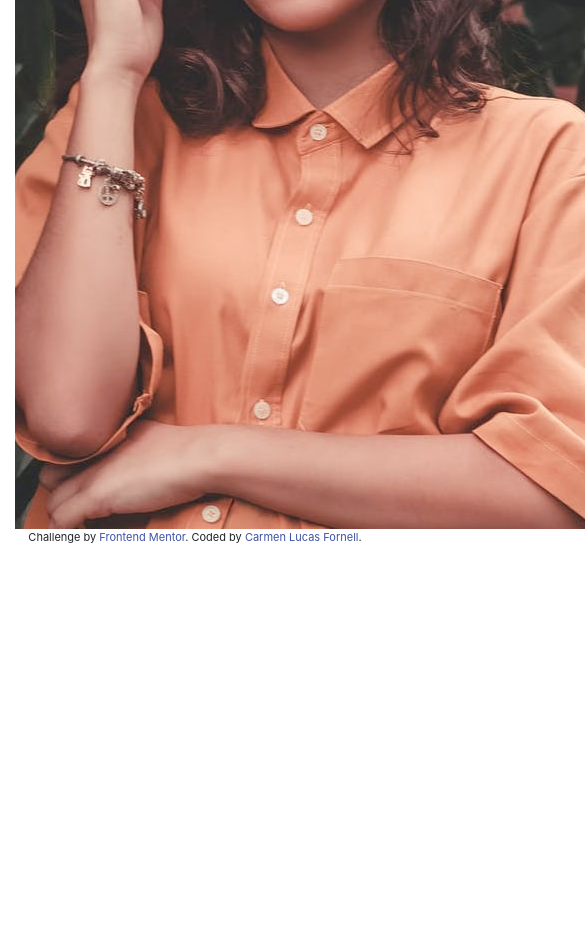
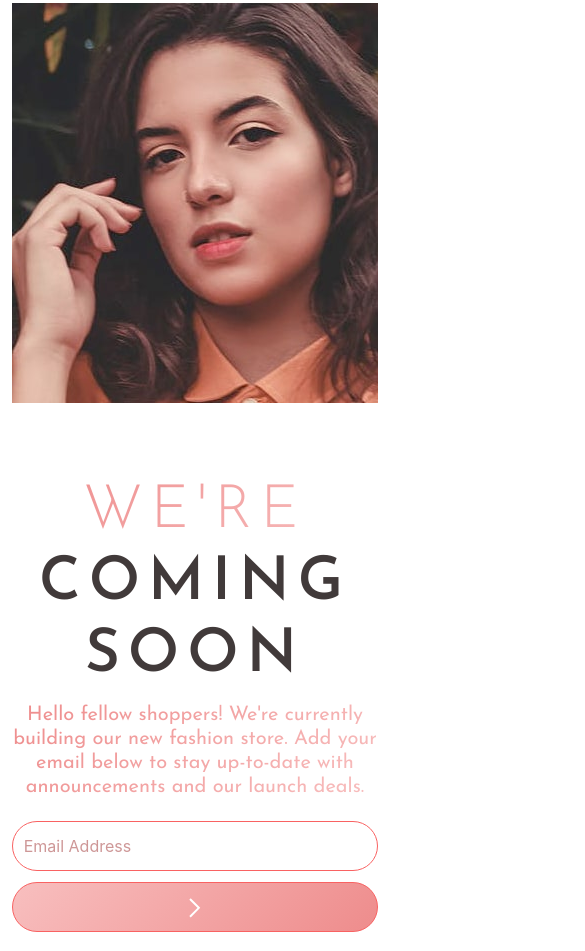
Before and after one commit to clf94-dev/base-apparel-coming-soon-page, a plain HTML site: page index.html in a window 390 px wide. Shown: the part 593-1544 px from the top of the page, 585 px wide, since content can reach past the window. Before the commit the page ends 1155 px from the top, so only its background shows below. Drawn offline with nearby package versions, Linux system fonts and the light colour scheme.

Commit message:
Add files via upload

```diff
--- a/css/styles.scss
+++ b/css/styles.scss
@@ -1,18 +1,120 @@
 $desaturated-red: hsl(0, 36%, 70%);
 $soft-red:hsl(0, 93%, 68%);
-$dark-grayish-red: hsl(0, 93%, 68%);
+$dark-grayish-red: hsl(0, 6%, 24%);
 $font-family: 'Josefin Sans',
 sans-serif;
 $font-weight3:300;
 $font-weight4:400;
 $font-weight6:600;
 body {
-    background-image: image("images/bg-pattern-desktop.svg");
-    .text-col {
-        padding: 3% 10%;
-        .display {
-            display: none;
+    .content {
+        .text-col {
+            padding: 3% 10%;
+            .logo {
+                margin: 5% auto;
+            }
+            .img-mobile {
+                position: relative;
+                left: 0;
+                padding-right: 0 !important;
+                width: 100%;
+                height: 400px;
+                overflow: hidden;
+                overflow-x: hidden;
+                .display {
+                    position: relative;
+                    right: 80px;
+                }
+            }
+            .title {
+                margin: 20% auto 0 auto;
+                font-family: $font-family;
+                font-size: 60px;
+                letter-spacing: 8px;
+                text-transform: uppercase;
+                font-weight: $font-weight3;
+                background: -webkit-linear-gradient(135deg, hsl(0, 80%, 86%), hsl(0, 74%, 74%));
+                -webkit-background-clip: text;
+                -webkit-text-fill-color: transparent;
+            }
+            .coming-soon {
+                margin-bottom: 3%;
+                font-family: $font-family;
+                font-size: 60px;
+                letter-spacing: 8px;
+                text-transform: uppercase;
+                font-weight: $font-weight6;
+                color: $dark-grayish-red;
+            }
+            p {
+                margin-bottom: 6%;
+                font-family: $font-family;
+                font-size: 20px;
+                line-height: 1.5rem;
+                background: -webkit-linear-gradient(135deg, hsl(0, 80%, 86%), hsl(0, 74%, 74%));
+                -webkit-background-clip: text;
+                -webkit-text-fill-color: transparent;
+            }
+            input {
+                height: 50px;
+                border-radius: 25px;
+                border: 1px solid $soft-red;
+                width: 130%;
+                color: $desaturated-red;
+                &::placeholder {
+                    color: $desaturated-red;
+                }
+            }
+            .input-btn {
+                height: 50px;
+                border-radius: 25px;
+                width: 100%;
+                border: 1px solid $soft-red;
+                background-image: linear-gradient(135deg, hsl(0, 80%, 86%), hsl(0, 74%, 74%));
+            }
         }
-        .coming-soon {}
+        .desktop-img {
+            position: relative;
+            right: -134px;
+            display: block;
+        }
     }
 }
+
+@media screen and (max-width:789px) {
+    .text-col {
+        position: absolute;
+        top: 60%;
+        padding: 5% 3% !important;
+        text-align: center;
+        input {
+            width: 100% !important;
+            margin-bottom: 3%;
+        }
+    }
+    .img-desktop-col {
+        display: none;
+    }
+}
+
+@media screen and(min-width:789px) {
+    .img-desktop-col {
+        display: block;
+    }
+    .img-mobile {
+        display: none;
+    }
+    .content {
+        position: absolute;
+        top: 0;
+        padding: 1%;
+        .row {
+            .text-col {
+                padding: 0 3%;
+                .img-mobile {
+                    margin-top: 3%;
+                }
+            }
+        }
+    }
+}
--- a/index.html
+++ b/index.html
@@ -31,25 +31,32 @@
 </head>
 
 <body>
-    <div class="container-fluid">
+    <div class="container-fluid content">
         <div class="row ">
             <div class="col-md-6 text-col">
-                <img src="images/logo.svg" alt="logo">
-                <img class="display" src="images/hero-desktop.jpg" alt="hero">
-                <h1> We're <strong class="coming-soon">coming soon</strong> </h1>
+                <img src="images/logo.svg" alt="logo" class="logo">
+                <div class="container-fluid img-mobile">
+                    <img class="display" src="images/hero-desktop.jpg" alt="hero">
+                </div>
+                <h1 class="title"> We're </h1>
+                <h2 class="coming-soon">coming soon</h2>
                 <p> Hello fellow shoppers! We're currently building our new fashion store. Add your email below to stay up-to-date with announcements and our launch deals.
                 </p>
 
                 <div class="row">
-                    <input type="text" name="email" id="email">
-                    <button class="input-btn btn-lg"><img src="images/icon-arrow.svg" alt=""></button>
+                    <div class="col-sm-9">
+                        <input type="text" name="email" id="email" placeholder="  Email Address">
+                    </div>
+                    <div class="col-sm-3">
+                        <button class="input-btn btn-lg"><img src="images/icon-arrow.svg" alt=""></button>
+                    </div>
                 </div>
-
             </div>
-            <div class="col-md-6">
-                <img src="images/hero-desktop.jpg" alt="hero">
+            <div class="col-md-6 img-desktop-col">
+                <img src="images/hero-desktop.jpg" alt="hero" class="desktop-img">
             </div>
         </div>
+
     </div>
     <footer>
         <p class="attribution">
```
Also changed, not shown: css/styles.css, css/styles.min.css.
